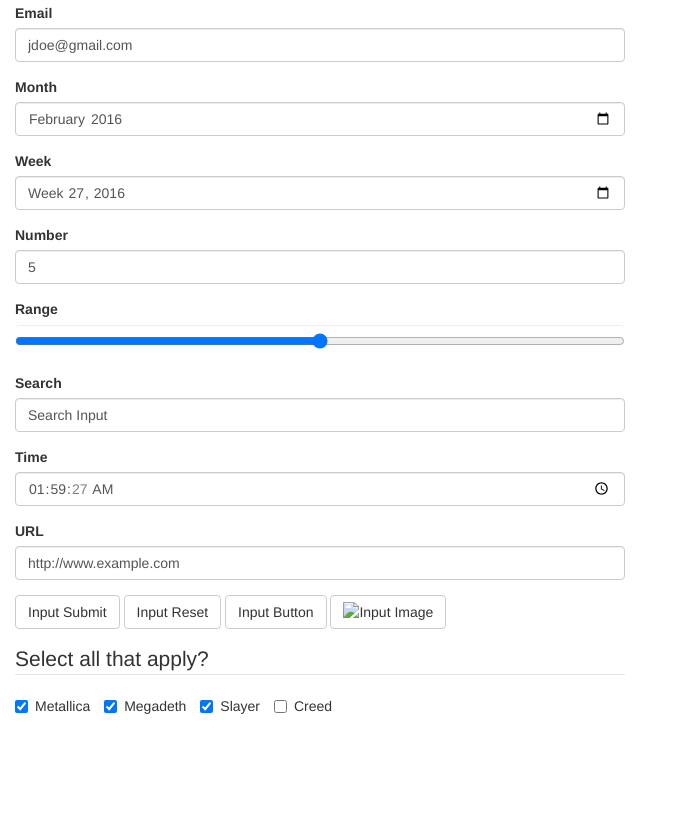
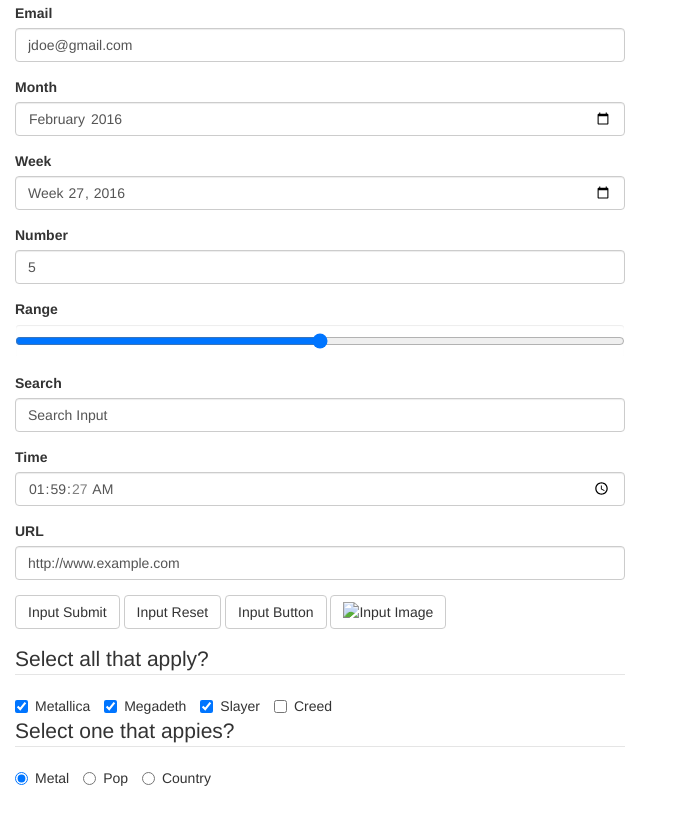
Before and after one commit to jkrayer/objectify, a website: page demo/index.html in a window 1280 px wide. Shown: the part 708-1532 px from the top of the page, without its empty margins (0-673 px from the left). Before the commit the page ends 1474 px from the top, so only its background shows below. Drawn offline with nearby package versions, Linux system fonts and the light colour scheme.

Commit message:
Add radio

```diff
--- a/demo/index.html
+++ b/demo/index.html
@@ -110,8 +110,16 @@
           <label class="checkbox-inline"><input type="checkbox" name="bands" value="Metallica" checked /> Metallica</label>
           <label class="checkbox-inline"><input type="checkbox" name="bands" value="Megadeth" checked /> Megadeth</label>
           <label class="checkbox-inline"><input type="checkbox" name="bands" value="Slayer" checked /> Slayer</label>
-          <label class="checkbox-inline"><input type="checkbox" name="bands" value="Creed"/> Creed</label>
+          <label class="checkbox-inline"><input type="checkbox" name="bands" value="Creed" /> Creed</label>
         </fieldset>
+
+        <fieldset>
+          <legend>Select one that appies?</legend>
+          <label class="radio-inline"><input type="radio" name="genre" value="Metal" checked /> Metal</label>
+          <label class="radio-inline"><input type="radio" name="genre" value="Pop" /> Pop</label>
+          <label class="radio-inline"><input type="radio" name="genre" value="Country" /> Country</label>
+        </fieldset>
+
       </form>
     </div>
     <div class="col-sm-6">
```
